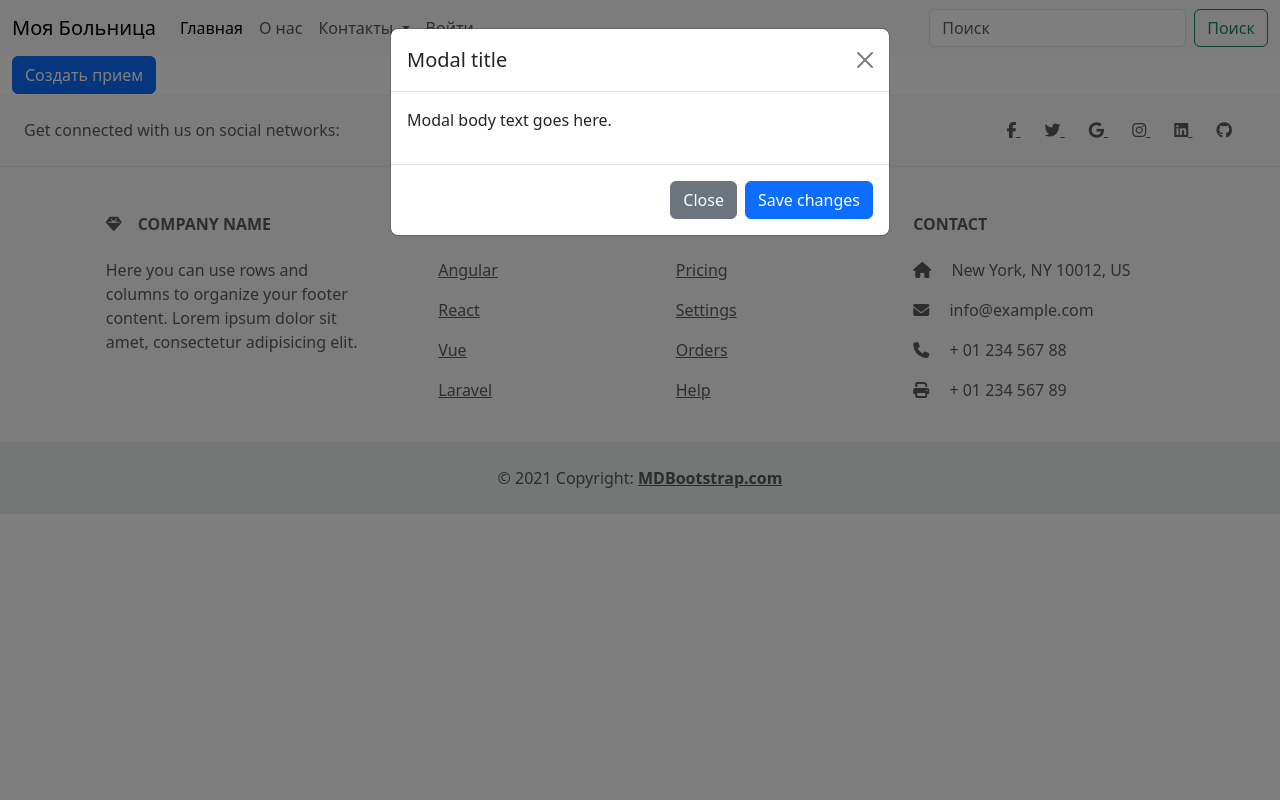
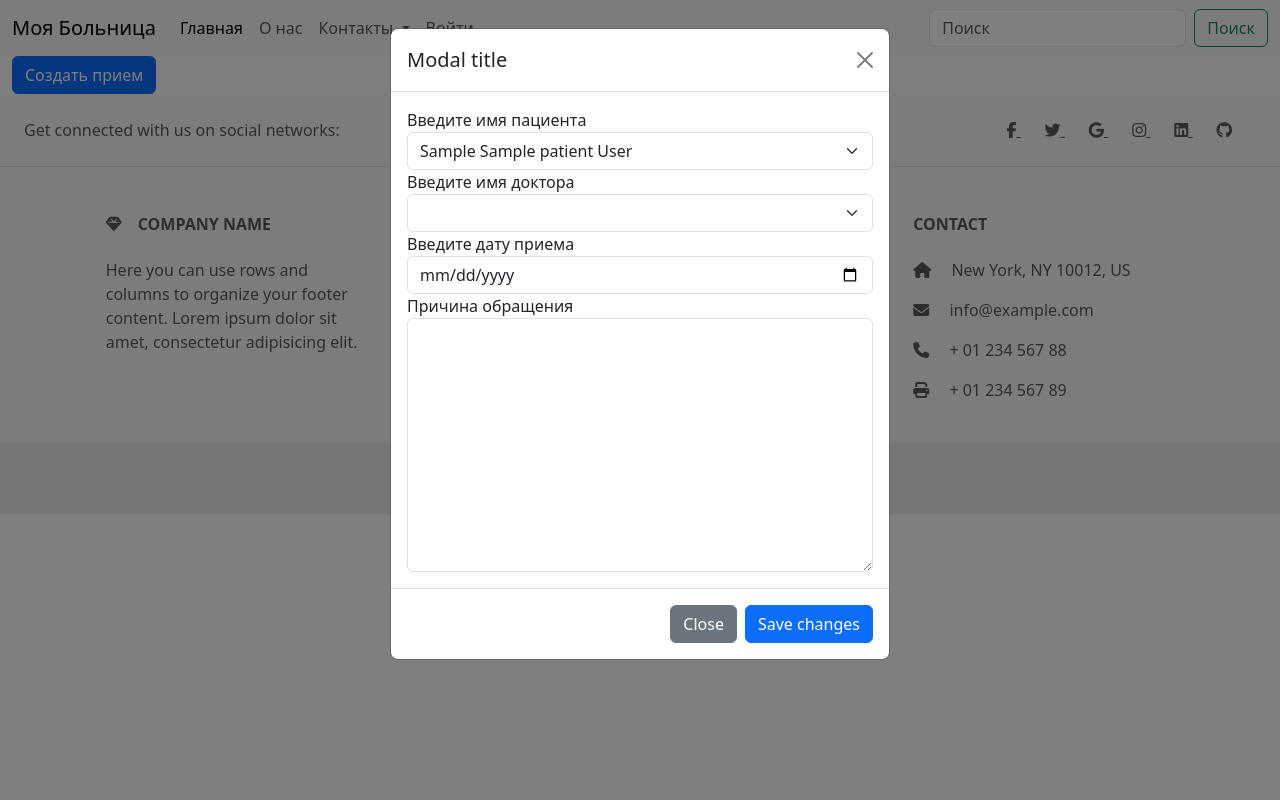
Before and after one commit to bxx808/hospital, a PHP site: page /add_reception.php in a window 1280 px wide, after a click on "Создать прием". Run offline with PHP 8.4, Linux system fonts and the light colour scheme; tables that the repository leaves empty or names only in its code hold one stand-in row (values such as "Sample post"); lists and menus that the app fills with data are empty.

Commit message:
Добавил форму в модальное окно для приема

```diff
--- a/add_reception.php
+++ b/add_reception.php
@@ -1,4 +1,14 @@
 <?php
+require_once "handler/conection.php";
+$sql = "SELECT id,name,lastName,firstName FROM patients";
+$query = $pdo->prepare($sql);
+$query->execute();
+$patients = $query->fetchAll(PDO::FETCH_ASSOC);
+
+$sql = "SELECT * FROM admins WHERE role='doctor' ";
+$query = $pdo->prepare($sql);
+$query->execute();
+$doctors = $query->fetchAll(PDO::FETCH_ASSOC);
 require_once "layout/head.php";
 ?>
 <div class="reception">
@@ -12,13 +22,31 @@ require_once "layout/head.php";
                     <h5 class="modal-title">Modal title</h5>
                     <button type="button" class="btn-close" data-bs-dismiss="modal" aria-label="Close"></button>
                 </div>
+                <form action="">
                     <div class="modal-body">
-                    <p>Modal body text goes here.</p>
+                        <label for="">Введите имя пациента</label>
+                        <select name="" id="" class="form-select">
+                            <?php foreach ($patients as $patient): ?>
+                                <option value="<?= $patient['id'] ?>"><?= $patient['firstName'] ?>     <?= $patient['name'] ?>
+                                    <?= $patient['lastName'] ?></option>
+                            <?php endforeach; ?>
+                        </select>
+                        <label for="">Введите имя доктора</label>
+                        <select name="" id="" class="form-select">
+                            <?php foreach ($doctors as $doctor): ?>
+                                <option value="<?= $doctor['id'] ?>"><?= $doctor['login'] ?></option>
+                            <?php endforeach; ?>
+                        </select>
+                        <label for="">Введите дату приема</label>
+                        <input type="date" class="form-control">
+                        <label for="">Причина обращения</label>
+                        <textarea name="" id="" cols="30" rows="10" class="form-control"></textarea>
                     </div>
                     <div class="modal-footer">
                         <button type="button" class="btn btn-secondary" data-bs-dismiss="modal">Close</button>
                         <button type="button" class="btn btn-primary">Save changes</button>
                     </div>
+                </form>
             </div>
         </div>
     </div>
```
Also changed, not shown: card_worker_list.php (line endings or trailing spaces). Lines whose indentation alone changed are shown as unchanged.
